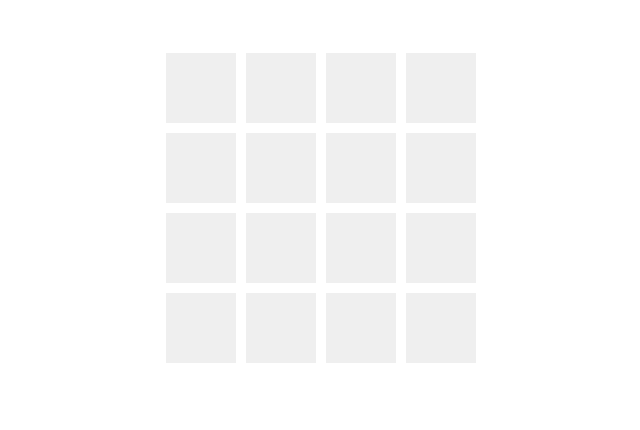
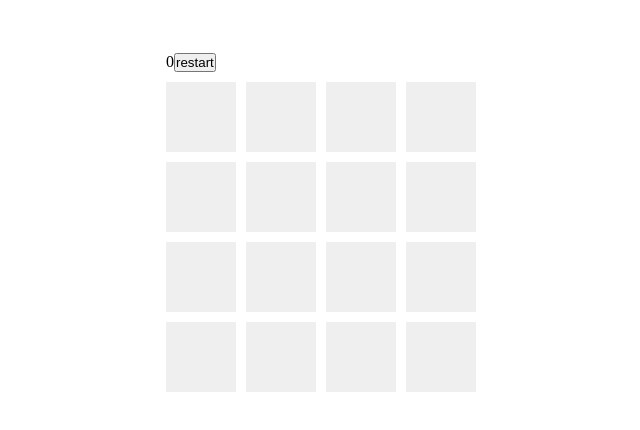
Before and after one commit to Bukenov-s/memory_cards_game, a React (Create React App) app: page / in a window 1280 px wide. Shown: the top 430 px of the page, without its empty margins (319-959 px from the left). Built offline with nearby package versions, Linux system fonts and the light colour scheme.

Commit message:
add attempts functionality create panel component

```diff
--- a/src/App.css
+++ b/src/App.css
@@ -2,6 +2,17 @@
   margin: 0;
   padding: 0;
   box-sizing: border-box;
+}
+
+.container {
+  display: flex;
+  flex-direction: column;
+  margin: 3rem auto;
+  width: 320px;
+}
+
+.panel {
+  padding: 5px;
 }
 
 .cell {
@@ -15,7 +26,7 @@
 .table {
   width: 320px;
   height: 320px;
-  margin: 3rem auto;
+
 }
 
 .diamond {
--- a/src/actions.ts
+++ b/src/actions.ts
@@ -34,6 +34,7 @@ export const closeCard = (card: ICard) => ({
   card
 })
 
-export const clearOpenCards = () => ({
-  type: TYPES.CLEAR_OPEN_CARDS
+export const clearOpenCards = (attempts: number) => ({
+  type: TYPES.CLEAR_OPEN_CARDS,
+  attempts
 });
--- /dev/null
+++ b/src/cards.ts
@@ -0,0 +1,84 @@
+export const createCardsList = () => {
+  return [
+    {
+      id: 0,
+      value: 'diamond',
+      open: false
+    },
+    {
+      id: 1,
+      value: 'eye',
+      open: false
+    },
+    {
+      id: 2,
+      value: 'hand',
+      open: false
+    },
+    {
+      id: 3,
+      value: 'home',
+      open: false
+    },
+    {
+      id: 4,
+      value: 'magnet',
+      open: false
+    },
+    {
+      id: 5,
+      value: 'speaker',
+      open: false
+    },
+    {
+      id: 6,
+      value: 'speed',
+      open: false
+    },
+    {
+      id: 7,
+      value: 'unlocked',
+      open: false
+    },
+    {
+      id: 8,
+      value: 'diamond',
+      open: false
+    },
+    {
+      id: 9,
+      value: 'eye',
+      open: false
+    },
+    {
+      id: 10,
+      value: 'hand',
+      open: false
+    },
+    {
+      id: 11,
+      value: 'home',
+      open: false
+    },
+    {
+      id: 12,
+      value: 'magnet',
+      open: false
+    },
+    {
+      id: 13,
+      value: 'speaker',
+      open: false
+    },
+    {
+      id: 14,
+      value: 'speed',
+      open: false
+    },
+    {
+      id: 15,
+      value: 'unlocked',
+      open: false
+    }
+  ].sort(() => Math.random() - 0.5);
+};
--- a/src/components/Cell.tsx
+++ b/src/components/Cell.tsx
@@ -34,4 +34,4 @@ const Cell: React.FunctionComponent<IProps> = ({
   );
 };
 
-export default Cell;
+export { Cell };
--- /dev/null
+++ b/src/components/Panel.tsx
@@ -0,0 +1,17 @@
+import React, { FC } from 'react';
+
+// time? restart? attempts?
+
+const Panel: FC<any> = ({
+  startGame,
+  attempts
+}) => {
+  return (
+    <div className="panel">
+      <span>{attempts}</span>
+      <button onClick={() => { startGame(); }}>restart</button>
+    </div>
+  )
+}
+
+export { Panel };
--- a/src/containers/Table.tsx
+++ b/src/containers/Table.tsx
@@ -1,11 +1,13 @@
 import React from 'react';
 import { connect } from 'react-redux';
-import Cell from '../components/Cell';
+import { Panel } from '../components/Panel';
+import { Cell } from '../components/Cell';
 import * as actionCreators from '../actions';
 
 const mapStateToProps = ({ game }: any) => ({
   cardsList: game.cardsList,
-  openCards: game.openCards
+  openCards: game.openCards,
+  attempts: game.attempts
 });
 
 const mapDispatchToProps = {
@@ -19,11 +21,13 @@ type Props = typeof mapDispatchToProps & ReturnType<typeof mapStateToProps>;
 const Table: React.FunctionComponent<Props> = ({
   cardsList,
   openCards,
+  attempts,
   startGame,
-  stopGame,
   openCard,
 }) => {
   return (
+    <div className="container">
+      <Panel attempts={attempts} startGame={startGame} />
       <div className="table">
         {cardsList.map(({ id, value, open }) => (
           <Cell
@@ -36,6 +40,8 @@ const Table: React.FunctionComponent<Props> = ({
           />
         ))}
       </div>
+    </div>
+
   );
 };
 
--- a/src/reducers.ts
+++ b/src/reducers.ts
@@ -1,95 +1,12 @@
 import { combineReducers } from 'redux';
 import * as TYPES from './constants';
 import { IState } from './types';
-
-// .sort( () => Math.random() - 0.5);
-
+import { createCardsList } from './cards';
 
 const initialState: IState = {
-  cardsList: [
-    {
-      id: 0,
-      value: 'diamond',
-      open: false
-    },
-    {
-      id: 1,
-      value: 'eye',
-      open: false
-    },
-    {
-      id: 2,
-      value: 'hand',
-      open: false
-    },
-    {
-      id: 3,
-      value: 'home',
-      open: false
-    },
-    {
-      id: 4,
-      value: 'magnet',
-      open: false
-    },
-    {
-      id: 5,
-      value: 'speaker',
-      open: false
-    },
-    {
-      id: 6,
-      value: 'speed',
-      open: false
-    },
-    {
-      id: 7,
-      value: 'unlocked',
-      open: false
-    },
-    {
-      id: 8,
-      value: 'diamond',
-      open: false
-    },
-    {
-      id: 9,
-      value: 'eye',
-      open: false
-    },
-    {
-      id: 10,
-      value: 'hand',
-      open: false
-    },
-    {
-      id: 11,
-      value: 'home',
-      open: false
-    },
-    {
-      id: 12,
-      value: 'magnet',
-      open: false
-    },
-    {
-      id: 13,
-      value: 'speaker',
-      open: false
-    },
-    {
-      id: 14,
-      value: 'speed',
-      open: false
-    },
-    {
-      id: 15,
-      value: 'unlocked',
-      open: false
-    }
-  ].sort(() => Math.random() - 0.5),
+  cardsList: createCardsList(),
   openCards: [],
-  gameOver: false
+  attempts: 0
 };
 
 const game = (state = initialState, action) => {
@@ -97,12 +14,8 @@ const game = (state = initialState, action) => {
     case TYPES.START_GAME:
       return {
         ...state,
-        gameOver: false
-      };
-    case TYPES.STOP_GAME:
-      return {
-        ...state,
-        gameOver: true
+        cardsList: createCardsList(),
+        openCards: []
       };
     case TYPES.SET_CARD_OPEN:
       return {
@@ -132,7 +45,8 @@ const game = (state = initialState, action) => {
     case TYPES.CLEAR_OPEN_CARDS:
       return {
         ...state,
-        openCards: []
+        openCards: [],
+        attempts: action.attempts + 1
       }
     default:
       return {
--- a/src/sagas.ts
+++ b/src/sagas.ts
@@ -3,6 +3,7 @@ import * as TYPES from './constants';
 import * as actionCreators from './actions';
 
 const getOpenCards = state => state.game.openCards;
+const getAttempts = state => state.game.attempts;
 
 function* openCardSaga(action) {
   const openCards = yield select(getOpenCards);
@@ -15,19 +16,20 @@ function* openCardSaga(action) {
 
 function* compareOpenCardsSaga() {
   const openCards = yield select(getOpenCards);
+  const attempts = yield select(getAttempts);
   const [firstOpenCard, secondOpenCard] = openCards;
 
   yield delay(2000);
   if (firstOpenCard.value === secondOpenCard.value) {
     yield put(actionCreators.leaveCardOpen(firstOpenCard));
     yield put(actionCreators.leaveCardOpen(secondOpenCard));
-    yield put(actionCreators.clearOpenCards());
+    yield put(actionCreators.clearOpenCards(attempts));
     return;
   }
 
   yield put(actionCreators.closeCard(firstOpenCard));
   yield put(actionCreators.closeCard(secondOpenCard));
-  yield put(actionCreators.clearOpenCards());
+  yield put(actionCreators.clearOpenCards(attempts));
 }
 
 function* flow() {
--- a/src/types.ts
+++ b/src/types.ts
@@ -7,5 +7,5 @@ export interface ICard {
 export type IState = Readonly<{
   cardsList: ICard[],
   openCards: ICard[] | [],
-  gameOver: boolean
+  attempts: number
 }>
```
Lines whose indentation alone changed are shown as unchanged.
